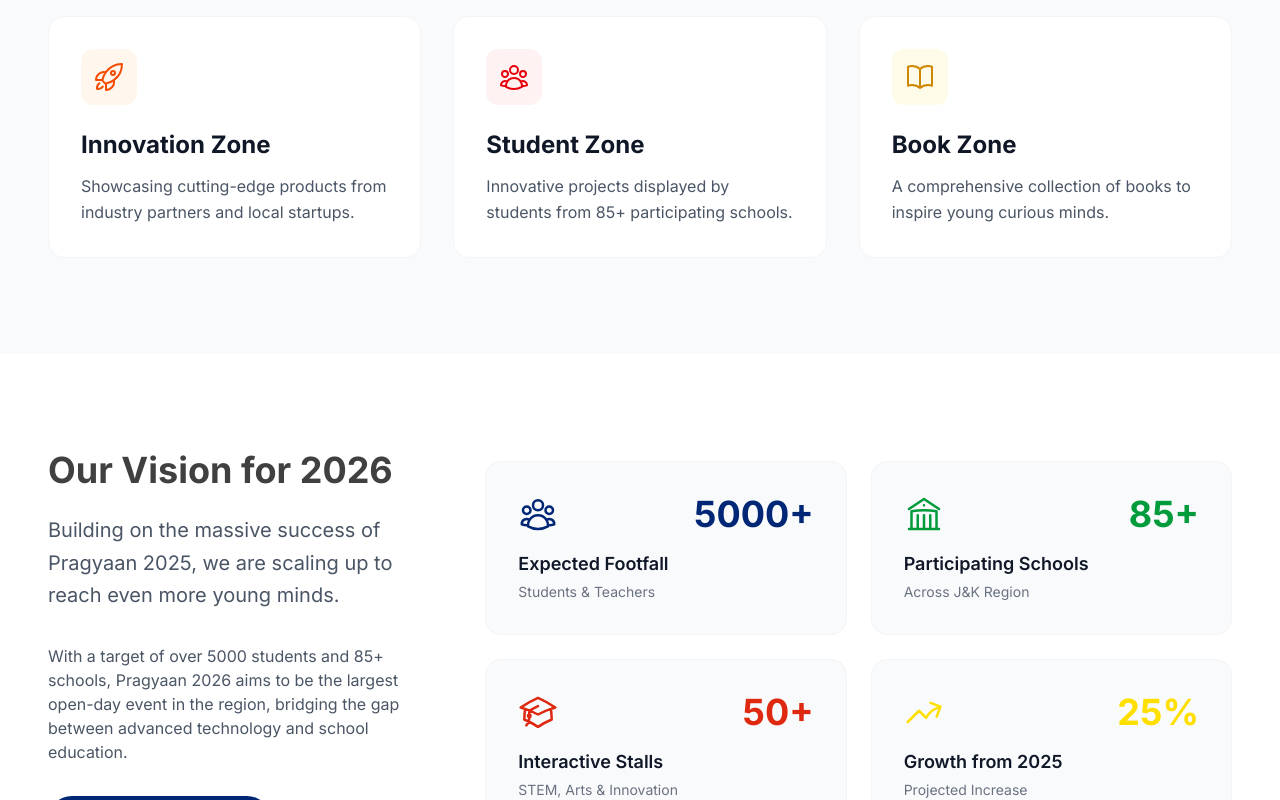
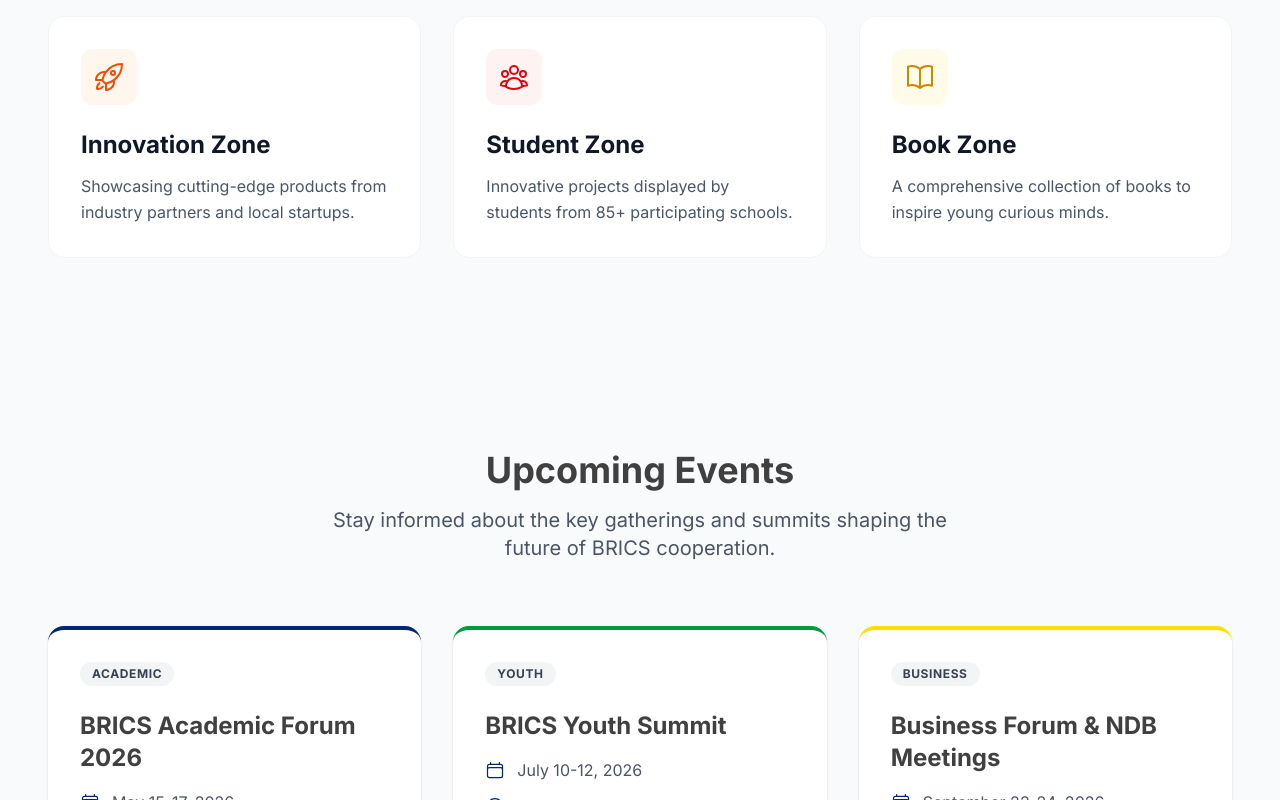
Before and after one commit to ubbelothbrok/BRICS, a React (Vite) app: page / in a window 1280 px wide. Shown: the part 2000-2800 px from the top of the page. Built offline with nearby package versions, Linux system fonts and the light colour scheme.

Commit message:
event page added

```diff
--- a/src/App.tsx
+++ b/src/App.tsx
@@ -7,6 +7,7 @@
 import Testimonials from './components/Testimonials';
 import Loading from './components/Loading';
 import DirectorNote from './components/DirectorNote';
+import Events from './components/Events';
 
 function App() {
   const [loading, setLoading] = useState(true);
@@ -30,6 +31,7 @@
         <Hero />
         <DirectorNote />
         <Zones />
+        <Events />
         <Targets2026 />
         <Testimonials />
       </main>
--- /dev/null
+++ b/src/components/Events.tsx
@@ -0,0 +1,91 @@
+import { CalendarIcon, MapPinIcon, ClockIcon } from '@heroicons/react/24/outline';
+
+const events = [
+    {
+        title: "BRICS Academic Forum 2026",
+        date: "May 15-17, 2026",
+        location: "Kazan, Russia",
+        time: "09:00 AM - 05:00 PM",
+        description: "A gathering of scholars and experts to discuss future cooperation and academic exchanges between BRICS nations.",
+        color: "border-brics-blue",
+        tag: "Academic"
+    },
+    {
+        title: "BRICS Youth Summit",
+        date: "July 10-12, 2026",
+        location: "Rio de Janeiro, Brazil",
+        time: "10:00 AM - 04:00 PM",
+        description: "Empowering the next generation of leaders to collaborate on innovation, culture, and sustainable development.",
+        color: "border-brics-green",
+        tag: "Youth"
+    },
+    {
+        title: "Business Forum & NDB Meetings",
+        date: "September 22-24, 2026",
+        location: "Cape Town, South Africa",
+        time: "08:30 AM - 06:00 PM",
+        description: "Engaging the private sector and financial institutions to drive investment and economic growth.",
+        color: "border-brics-yellow",
+        tag: "Business"
+    }
+];
+
+export default function Events() {
+    return (
+        <section id="events" className="py-24 bg-gray-50">
+            <div className="max-w-[1400px] mx-auto px-6 lg:px-12">
+                <div className="text-center mb-16">
+                    <h2 className="text-4xl font-bold text-brics-dark mb-4">Upcoming Events</h2>
+                    <p className="text-xl text-gray-600 max-w-2xl mx-auto">
+                        Stay informed about the key gatherings and summits shaping the future of BRICS cooperation.
+                    </p>
+                </div>
+
+                <div className="grid grid-cols-1 md:grid-cols-3 gap-8">
+                    {events.map((event, index) => (
+                        <div
+                            key={index}
+                            className={`bg-white rounded-2xl p-8 shadow-sm hover:shadow-xl transition-all duration-300 border-t-4 ${event.color}`}
+                        >
+                            <div className="flex justify-between items-start mb-6">
+                                <span className="bg-gray-100 text-gray-700 text-xs font-bold px-3 py-1 rounded-full uppercase tracking-wider">
+                                    {event.tag}
+                                </span>
+                            </div>
+
+                            <h3 className="text-2xl font-bold text-brics-dark mb-4 group-hover:text-brics-blue transition-colors">
+                                {event.title}
+                            </h3>
+
+                            <div className="space-y-3 mb-6">
+                                <div className="flex items-center gap-3 text-gray-600">
+                                    <CalendarIcon className="w-5 h-5 text-brics-blue" />
+                                    <span>{event.date}</span>
+                                </div>
+                                <div className="flex items-center gap-3 text-gray-600">
+                                    <ClockIcon className="w-5 h-5 text-brics-blue" />
+                                    <span>{event.time}</span>
+                                </div>
+                                <div className="flex items-center gap-3 text-gray-600">
+                                    <MapPinIcon className="w-5 h-5 text-brics-blue" />
+                                    <span>{event.location}</span>
+                                </div>
+                            </div>
+
+                            <p className="text-gray-600 leading-relaxed mb-8">
+                                {event.description}
+                            </p>
+
+                            <button className="text-brics-blue font-semibold flex items-center gap-2 hover:gap-3 transition-all">
+                                Learn More
+                                <svg className="w-5 h-5" fill="none" stroke="currentColor" viewBox="0 0 24 24">
+                                    <path strokeLinecap="round" strokeLinejoin="round" strokeWidth={2} d="M17 8l4 4m0 0l-4 4m4-4H3" />
+                                </svg>
+                            </button>
+                        </div>
+                    ))}
+                </div>
+            </div>
+        </section>
+    );
+}
--- a/src/components/Navbar.tsx
+++ b/src/components/Navbar.tsx
@@ -5,6 +5,7 @@
     { label: 'Zones', href: '#zones' },
     { label: 'Vision 2026', href: '#vision' },
     { label: 'Schedule', href: '#schedule' },
+    { label: 'Events', href: '#events' },
     { label: 'Team', href: '#team' },
 ];
 
--- a/src/components/Navigation.tsx
+++ b/src/components/Navigation.tsx
@@ -11,6 +11,7 @@
           <li><a href="#faq" className="hover:text-blue-300 transition-colors duration-200">FAQ</a></li>
           <li><a href="#data" className="hover:text-blue-300 transition-colors duration-200">BRICS Data</a></li>
           <li><a href="#participants" className="hover:text-blue-300 transition-colors duration-200">Participants</a></li>
+          <li><a href="#events" className="hover:text-blue-300 transition-colors duration-200">Events</a></li>
         </ul>
       </div>
     </nav>
```
